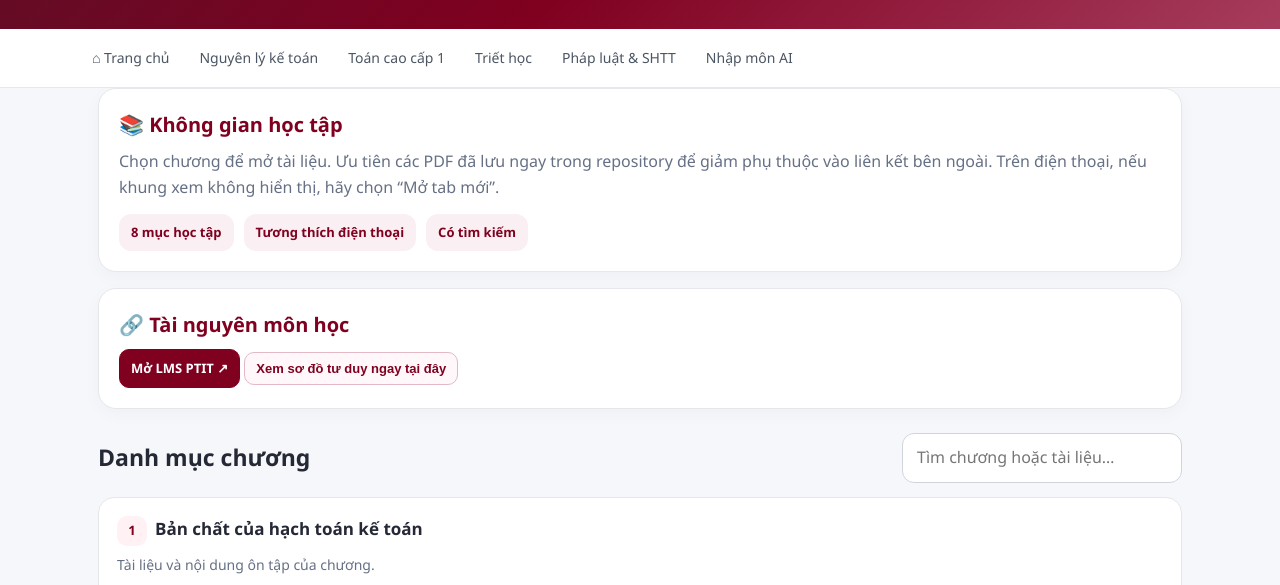
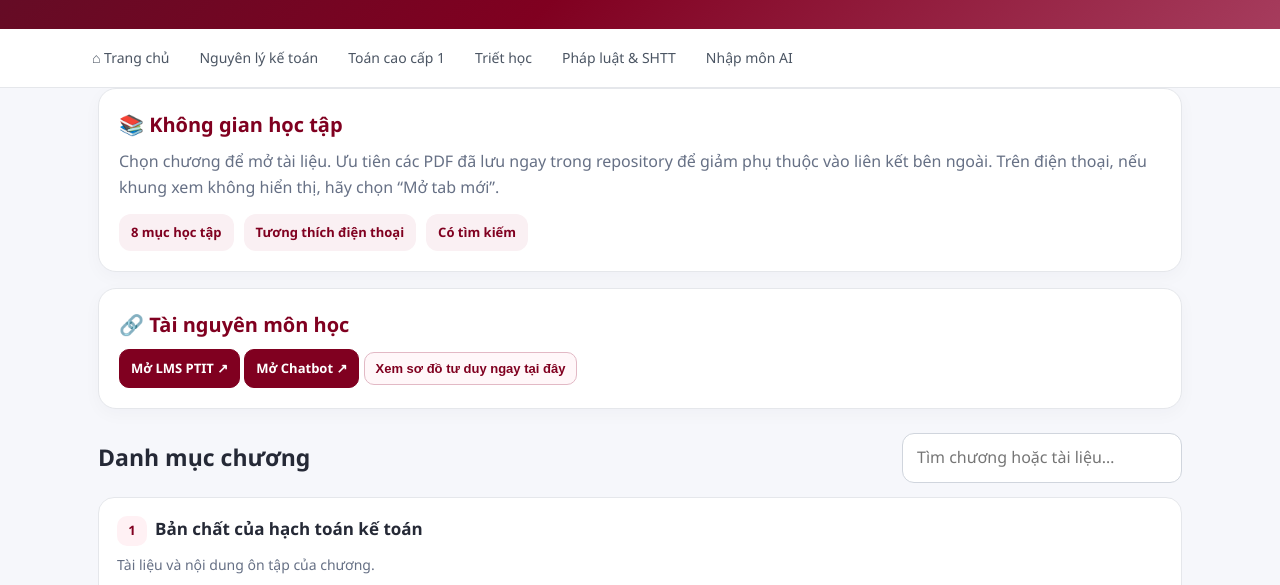
Before and after one commit to anhlan09092008-max/web-hoc-tap, a plain HTML site: page nguyenliketoan.html in a window 1280 px wide. Shown: the part 205-790 px from the top of the page. Drawn offline with Linux system fonts and the light colour scheme.

Commit message:
Add link to Chatbot in nguyenliketoan.html

```diff
--- a/nguyenliketoan.html
+++ b/nguyenliketoan.html
@@ -448,11 +448,18 @@
             target="_blank"
             rel="noopener"
           >Mở LMS PTIT ↗</a>
+           <a
+            class="btn primary"
+            href="https://ptitai.org/mini/mini "
+            target="_blank"
+            rel="noopener"
+          >Mở Chatbot ↗</a>
 
           <button class="btn" id="toggleMindmap" type="button" aria-expanded="false">
             Xem sơ đồ tư duy ngay tại đây
           </button>
         </p>
+
 
 
         <!-- Sơ đồ tư duy Canva hiển thị ngay trên trang -->
```
